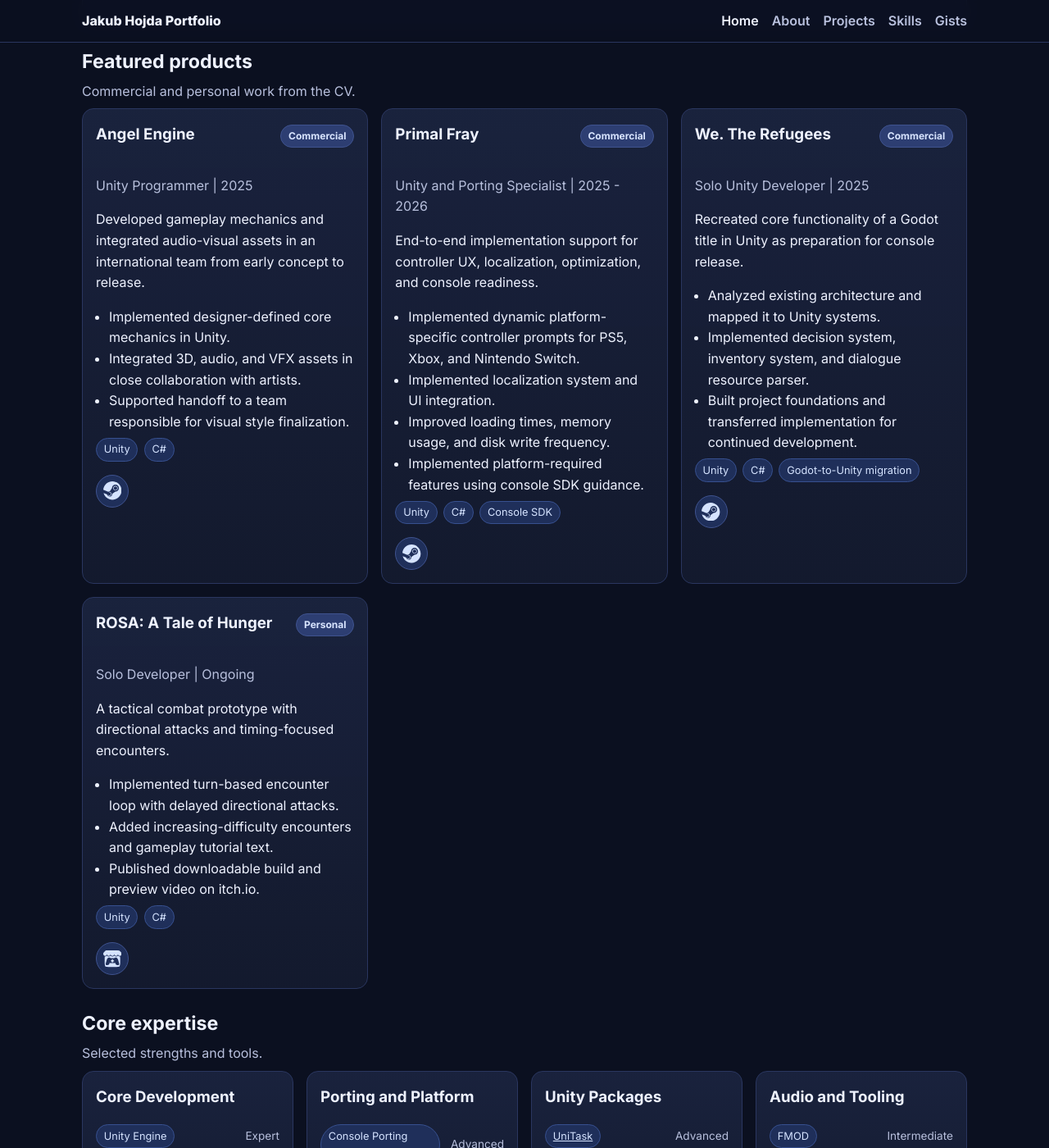
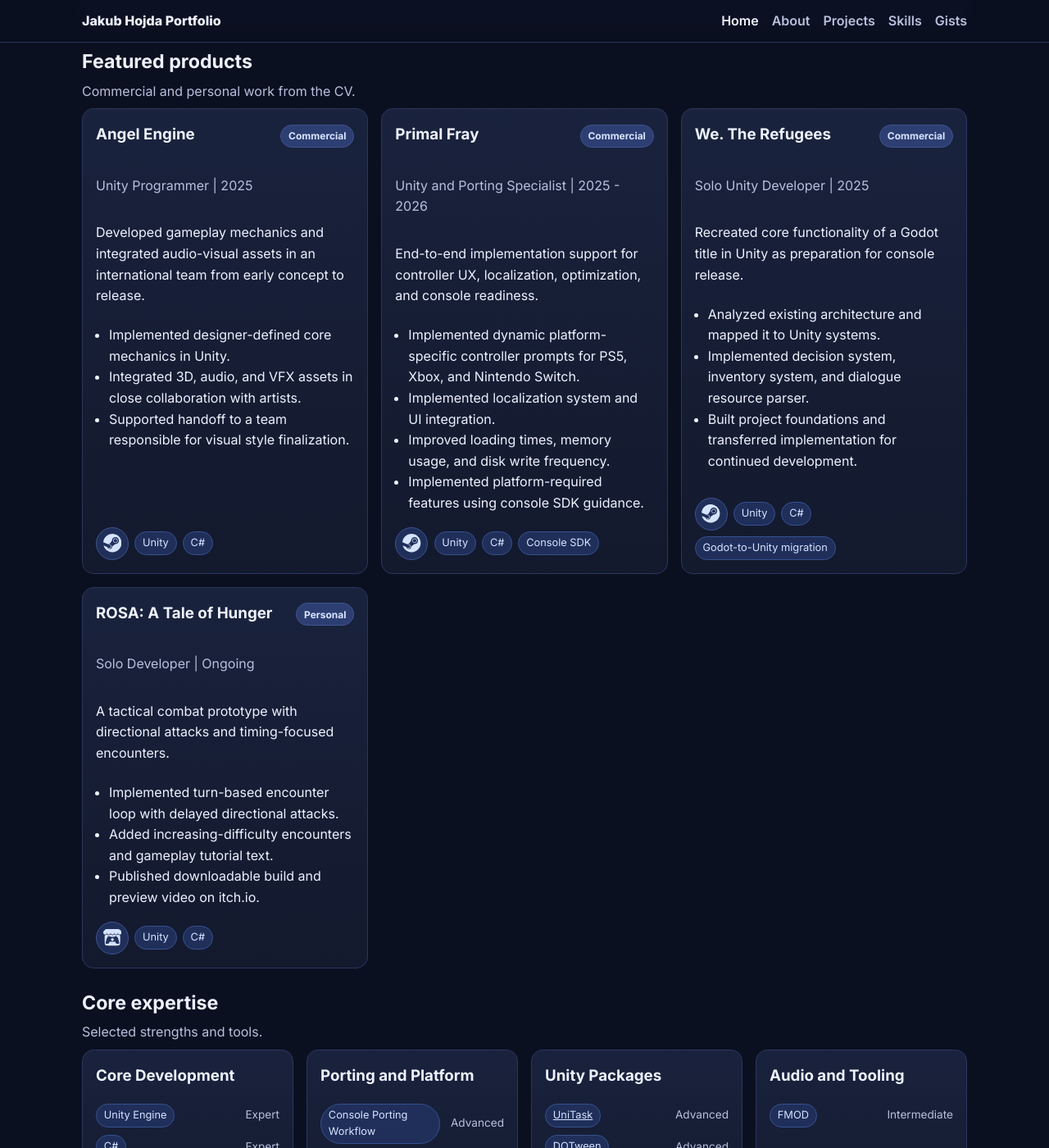
Before and after one commit to SiogunJH/siogunjh.github.io, a Jekyll site: the page built from index.md, in a window 1280 px wide and 1400 px high, scrolled down 676 px. Shown: the whole window at 82% size. Built offline with Jekyll 4.4.1, drawn with Linux system fonts in a browser that asks for light colours.

Commit message:
Merge project links and tech chips into single bottom row (#4)
- Replace separate chip-row + inline-links with a unified card-bottom div
- Add flex column layout to .project-card so margin-top: auto works
- .card-bottom uses margin-top: auto to pin to card bottom, preventing
  awkward empty space when sibling cards in the same row are taller

Co-authored-by: Copilot App <223556219+Copilot@users.noreply.github.com>

```diff
--- a/_includes/project-card.html
+++ b/_includes/project-card.html
@@ -12,13 +12,8 @@
     {% endfor %}
   </ul>
   {% endif %}
-  <div class="chip-row">
-    {% for tech in project.tech_stack %}
-    <span class="chip">{{ tech }}</span>
-    {% endfor %}
-  </div>
-  {% if project.links and project.links.size > 0 %}
-  <p class="inline-links">
+  <div class="card-bottom">
+    {% if project.links and project.links.size > 0 %}
     {% for link in project.links %}
     {% assign show_icon = page.url == '/' and link.icon %}
     {% if show_icon %}
@@ -41,6 +36,9 @@
     {% endif %}
     {% unless forloop.last %}{% unless show_icon %} / {% endunless %}{% endunless %}
     {% endfor %}
-  </p>
-  {% endif %}
+    {% endif %}
+    {% for tech in project.tech_stack %}
+    <span class="chip">{{ tech }}</span>
+    {% endfor %}
+  </div>
 </article>
--- a/assets/css/main.scss
+++ b/assets/css/main.scss
@@ -238,6 +238,20 @@ a {
   gap: 0.45rem;
 }
 
+.project-card {
+  display: flex;
+  flex-direction: column;
+}
+
+.card-bottom {
+  display: flex;
+  flex-wrap: wrap;
+  gap: 0.45rem;
+  align-items: center;
+  margin-top: auto;
+  padding-top: 0.6rem;
+}
+
 .chip {
   display: inline-flex;
   align-items: center;
@@ -267,14 +281,6 @@ a {
 .level {
   color: var(--muted);
   font-size: 0.85rem;
-}
-
-.inline-links {
-  margin-bottom: 0;
-  display: flex;
-  flex-wrap: wrap;
-  align-items: center;
-  gap: 0.45rem;
 }
 
 .icon-link {
```
